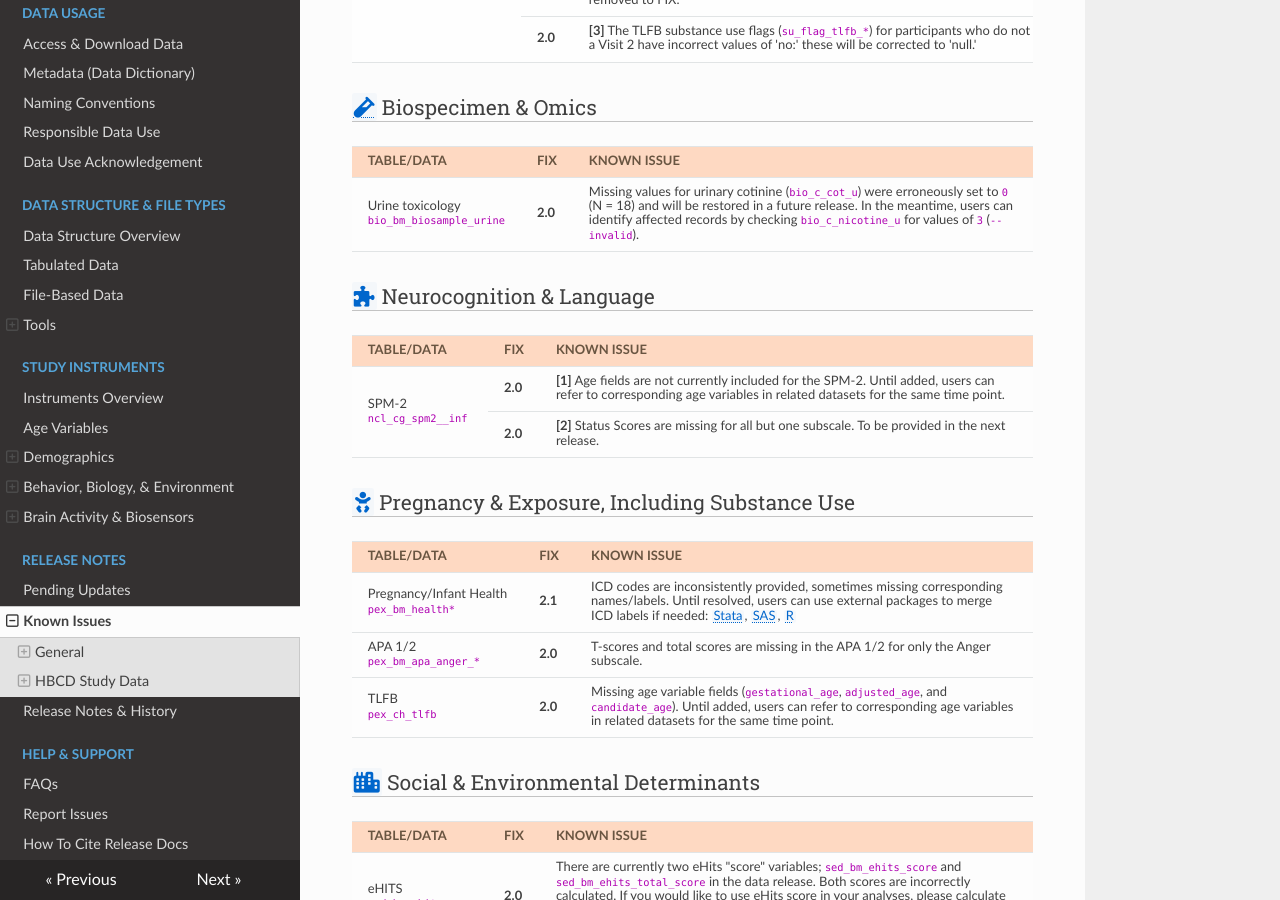
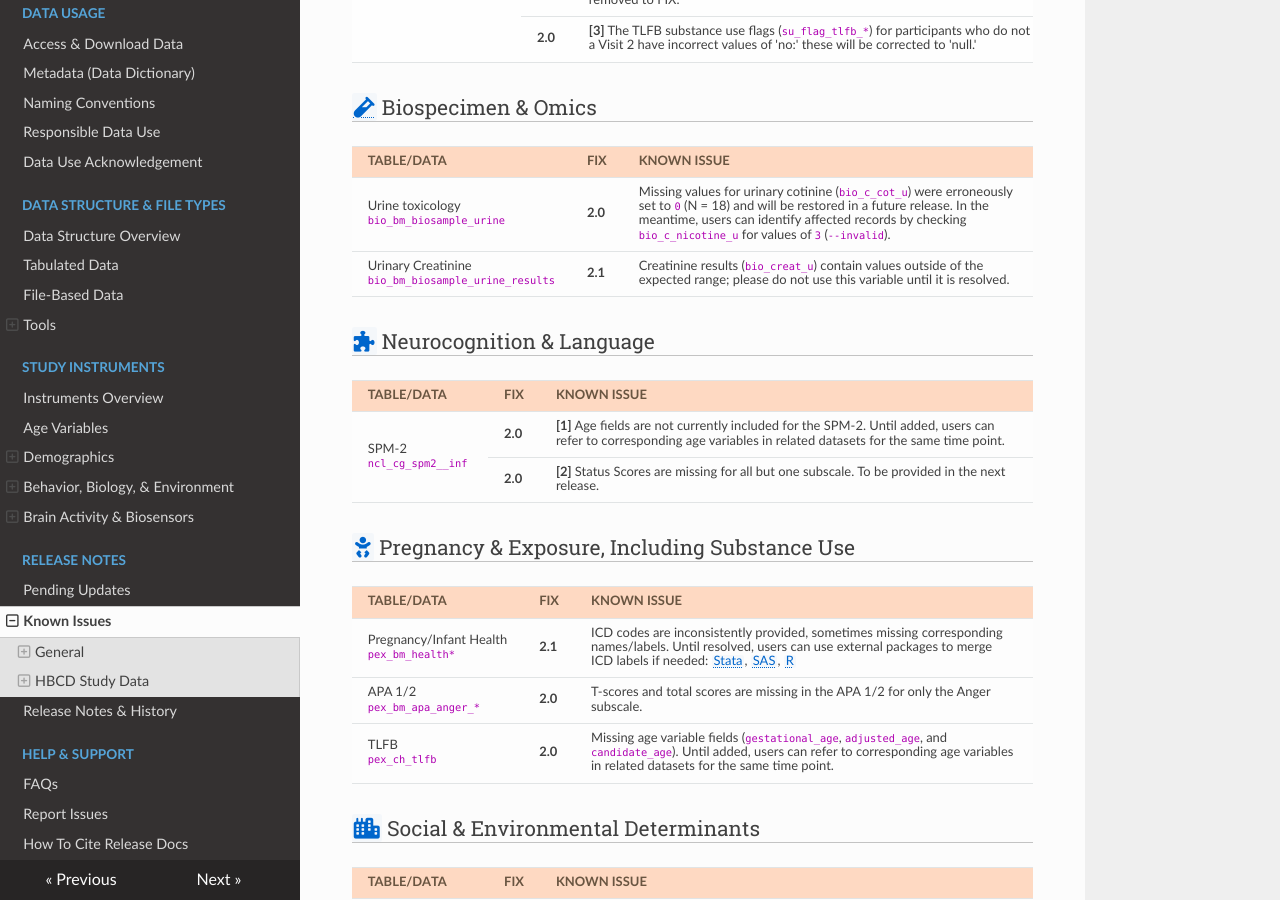
Before and after one commit to nbdc-datahub/hbcd-docs, an MkDocs documentation site: the page built from docs/changelog/knownissues.md, in a window 1280 px wide and 900 px high, scrolled down 1308 px. Built offline with MkDocs 1.6.1, drawn with Linux system fonts in a browser that asks for light colours; nearby versions of some CDN libraries.

Commit message:
add urinary creatinine known issue

```diff
--- a/docs/changelog/knownissues.md
+++ b/docs/changelog/knownissues.md
@@ -105,6 +105,13 @@
   Missing values for urinary cotinine (<code>bio_c_cot_u</code>) were erroneously set to <code>0</code> (N = 18) and will be restored in a future release. In the meantime, users can identify affected records by checking <code>bio_c_nicotine_u</code> for values of <code>3</code> (<code>--invalid</code>).
 </td>
 </tr>
+<tr>
+  <td>Urinary Creatinine<br><code>bio_bm_biosample_urine_results</code></td>
+  <td><b>2.1</b></td>
+  <td style="word-wrap: break-word; white-space: normal;">
+  Creatinine results (<code>bio_creat_u</code>) contain values outside of the expected range; please do not use this variable until it is resolved.
+  </td>
+</tr>
 </tbody>
 </table>
 
```
